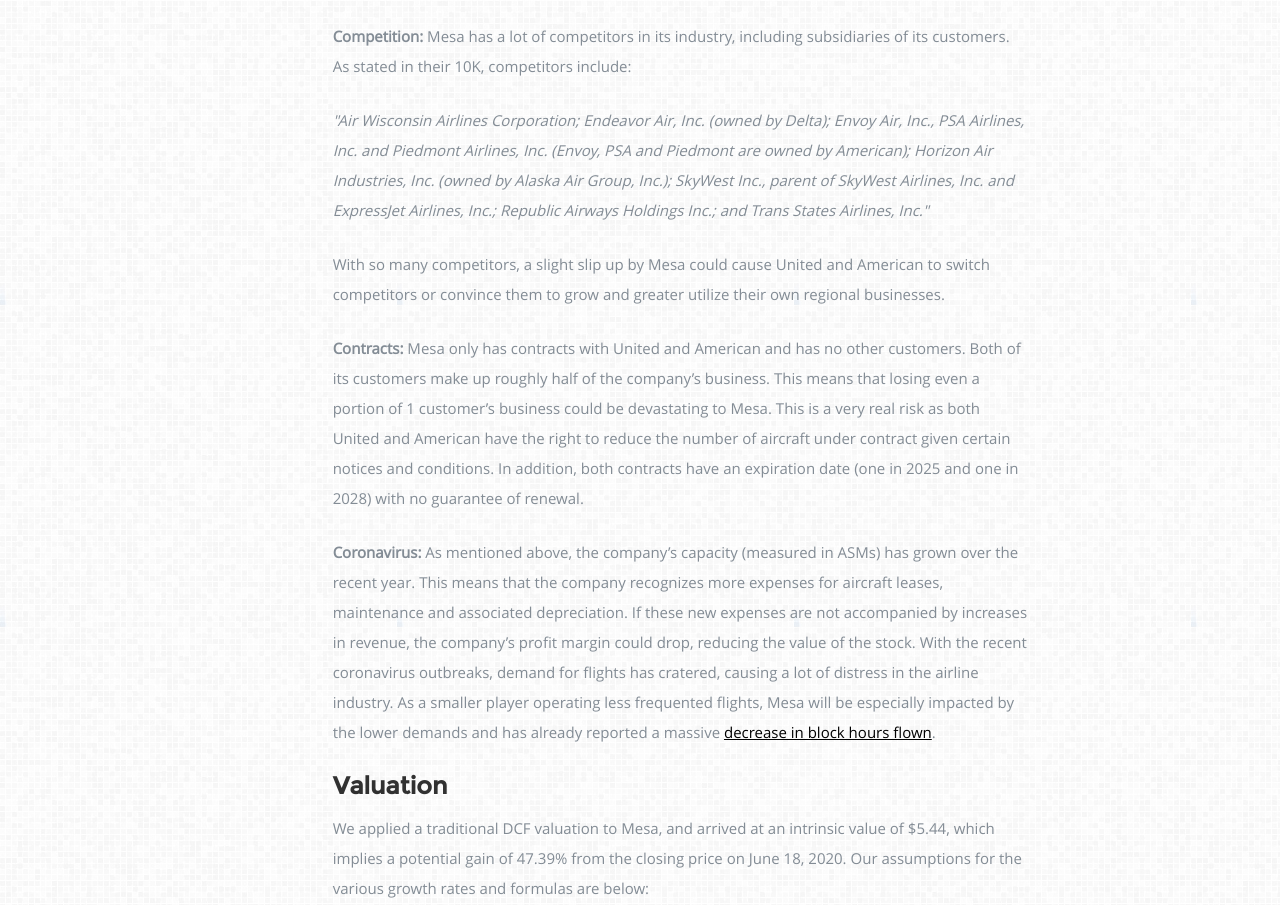
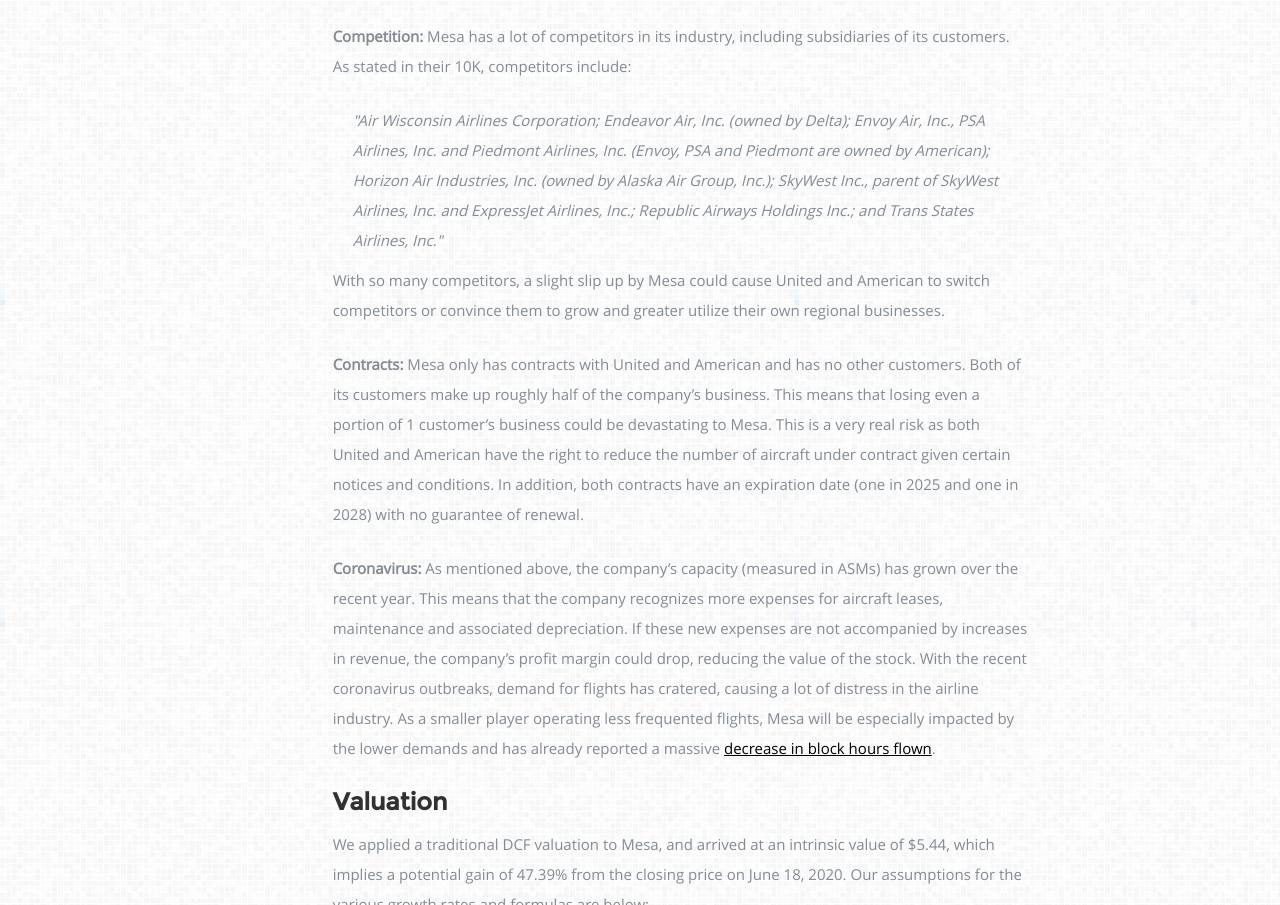
Before and after one commit to rahulshahaha/doodadCapital, a plain HTML site: page articles/mesa.html in a window 1280 px wide. Shown: the part 3613-4518 px from the top of the page. Drawn offline with nearby package versions, Linux system fonts and the light colour scheme; files whose address does not match are found by name.

Commit message:
block quotes

```diff
--- a/articles/mesa.html
+++ b/articles/mesa.html
@@ -157,9 +157,10 @@
             <p>As with any investment, Mesa comes with risks as well. Since the company is very small (a market cap of $130M) and has a lot of factors that influence its profitability, Mesa especially has a lot of risks.</p>
 
             <p><span class="boldThis">Competition:</span> Mesa has a lot of competitors in its industry, including subsidiaries of its customers. As stated in their 10K, competitors include:
-                <p class="italicThis">"Air Wisconsin Airlines Corporation; Endeavor Air, Inc. (owned by Delta); Envoy Air, Inc., PSA Airlines, Inc. and Piedmont Airlines, Inc. (Envoy, PSA and Piedmont are owned by American); Horizon Air Industries, Inc. (owned by Alaska Air Group, Inc.); SkyWest Inc., parent of SkyWest Airlines, Inc. and ExpressJet Airlines, Inc.; Republic Airways Holdings Inc.; and Trans States Airlines, Inc."</p>
+                <p class="italicThis quote">"Air Wisconsin Airlines Corporation; Endeavor Air, Inc. (owned by Delta); Envoy Air, Inc., PSA Airlines, Inc. and Piedmont Airlines, Inc. (Envoy, PSA and Piedmont are owned by American); Horizon Air Industries, Inc. (owned by Alaska Air Group, Inc.); SkyWest Inc., parent of SkyWest Airlines, Inc. and ExpressJet Airlines, Inc.; Republic Airways Holdings Inc.; and Trans States Airlines, Inc."</p>
                 With so many competitors, a slight slip up by Mesa could cause United and American to switch competitors or convince them to grow and greater utilize their own regional businesses.
                 </p>
+                <p></p>
 
 
             <p><span class="boldThis">Contracts:</span> Mesa only has contracts with United and American and has no other customers. Both of its customers make up roughly half of the company’s business. This means that losing even a portion of 1 customer’s business could be devastating to Mesa. This is a very real risk as both United and American have the right to reduce the number of aircraft under contract given certain notices and conditions. In addition, both contracts have an expiration date (one in 2025 and one in 2028) with no guarantee of renewal.</p>
--- a/css/layout.css
+++ b/css/layout.css
@@ -1674,3 +1674,7 @@ img{
 .spacing{
    padding: 30px;
 }
+
+.quote{
+   margin: 0px 20px 10px 20px;
+}
```
